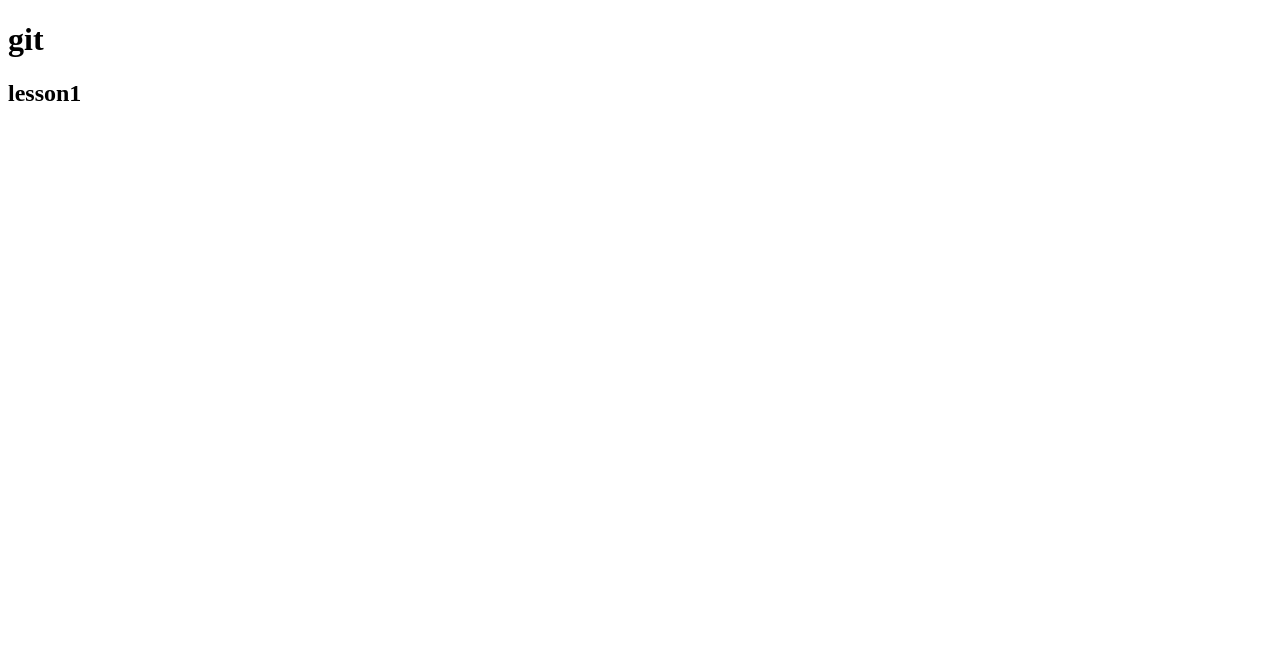
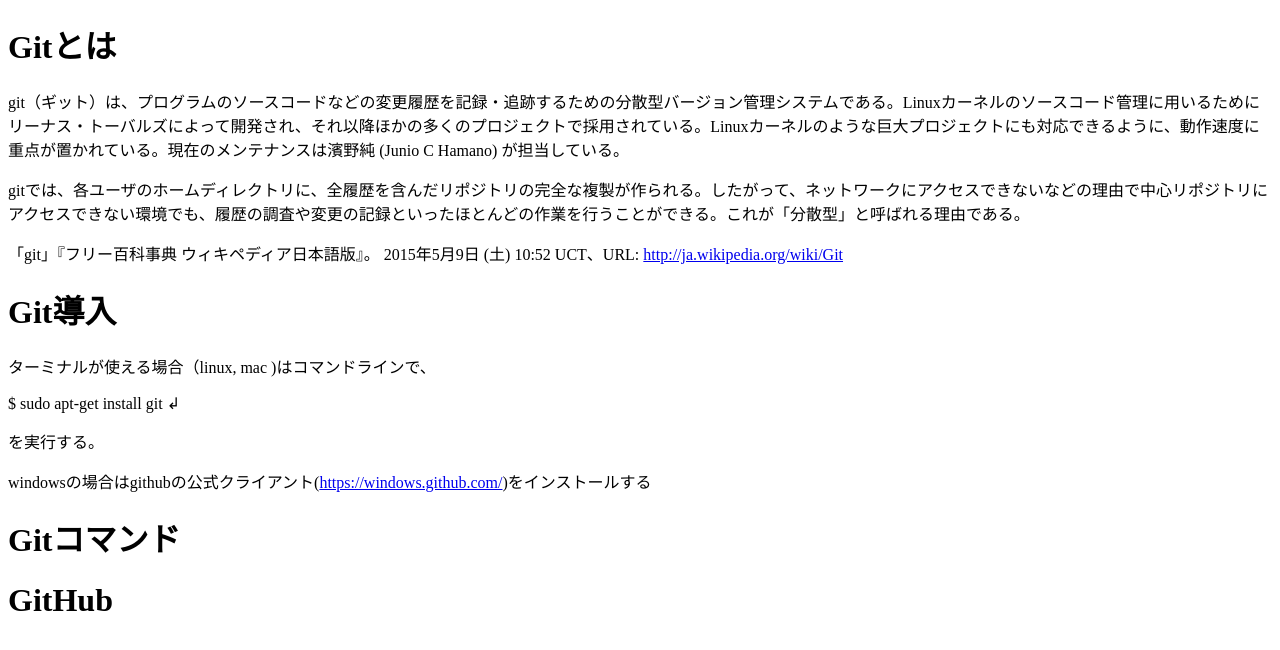
Before and after one commit to ToyoshimaHidenori/git-learn, a plain HTML site: page index.html in a window 1280 px wide. Drawn offline with Linux system fonts and the light colour scheme.

Commit message:
内容追加

```diff
--- a/index.html
+++ b/index.html
@@ -1,11 +1,31 @@
 <!DOCTYPE html>
-<html>
+<html lang="ja">
 <head>
-	<title>sample</title>
+	<meta charset="utf-8">
+	<title>Git学習</title>
 </head>
 <body>
-<h1>git</h1>
-<h2>lesson1</h2>
-<p></p>
+	<h1>Gitとは</h1>
+
+	<p>git（ギット）は、プログラムのソースコードなどの変更履歴を記録・追跡するための分散型バージョン管理システムである。Linuxカーネルのソースコード管理に用いるためにリーナス・トーバルズによって開発され、それ以降ほかの多くのプロジェクトで採用されている。Linuxカーネルのような巨大プロジェクトにも対応できるように、動作速度に重点が置かれている。現在のメンテナンスは濱野純 (Junio C Hamano) が担当している。</p>
+
+	<p>gitでは、各ユーザのホームディレクトリに、全履歴を含んだリポジトリの完全な複製が作られる。したがって、ネットワークにアクセスできないなどの理由で中心リポジトリにアクセスできない環境でも、履歴の調査や変更の記録といったほとんどの作業を行うことができる。これが「分散型」と呼ばれる理由である。</p>
+
+	<p>「git」『フリー百科事典 ウィキペディア日本語版』。 2015年5月9日 (土) 10:52 UCT、URL:
+		<a href="http://ja.wikipedia.org/wiki/Git">http://ja.wikipedia.org/wiki/Git</a>
+	</p>
+
+	<h1>Git導入</h1>
+
+	<p>ターミナルが使える場合（linux, mac )はコマンドラインで、</p>
+	<p>$ sudo apt-get install git ↲</p>
+	<p>を実行する。</p>
+
+	<p>windowsの場合はgithubの公式クライアント(<a href="https://windows.github.com/">https://windows.github.com/</a>)をインストールする</p>
+
+	<h1>Gitコマンド</h1>
+	<h2></h2>
+
+	<h1>GitHub</h1>
 </body>
 </html>
```
